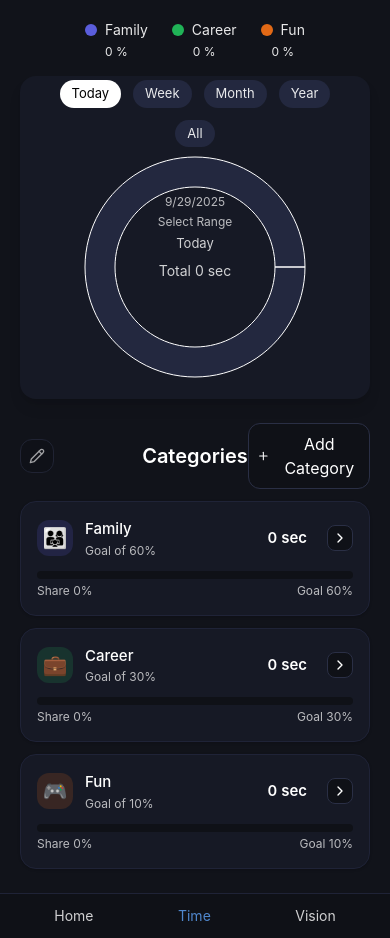
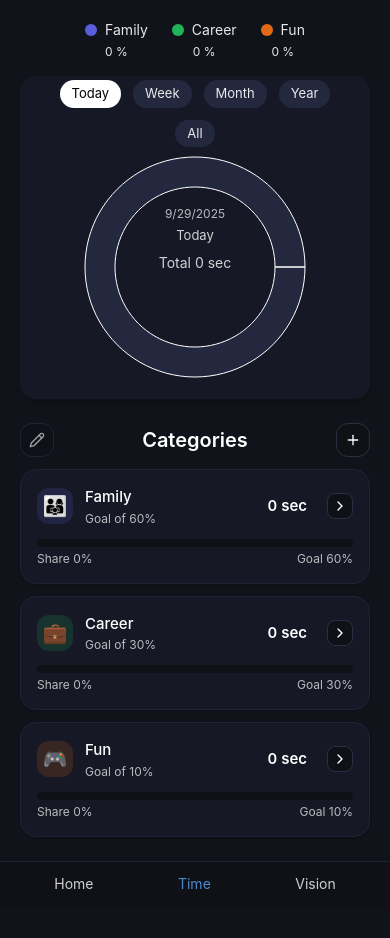
Before and after one commit to Brock-Denton/tracer, a Next.js app: page / in a window 390 px wide. After the commit the page ends 906 px from the top, so only its background shows below. Built offline with nearby package versions, Linux system fonts and the light colour scheme.

Commit message:
Make UI more mobile-friendly: symbol-only buttons, remove text, shift circle content down

```diff
--- a/app/page.tsx
+++ b/app/page.tsx
@@ -1546,7 +1546,7 @@ export default function TimeTrackerMVP() {
 
             {/* Center content of the dial */}
             <div className="absolute inset-0 flex items-center justify-center pointer-events-none">
-              <div className="text-center">
+              <div className="text-center mt-1">
                 <div className="text-xs opacity-70 mb-1">{todayStr}</div>
                 {runningSession ? (
                   <>
@@ -1555,7 +1555,6 @@ export default function TimeTrackerMVP() {
                   </>
                 ) : (
                   <>
-                    <div className="text-xs opacity-70">Select Range</div>
                     <div className="text-[13px] opacity-80 mt-1">{range}</div>
                   </>
                 )}
@@ -1574,7 +1573,7 @@ export default function TimeTrackerMVP() {
           <div className="flex items-center mb-3">
             <div className="w-40 flex items-center gap-2">
               {currentParentId && (
-                <button onClick={goBack} className="px-2 py-2 rounded-xl border border-[#2a2f45] bg-[#0f1117] hover:border-white/50">← Back</button>
+                <button onClick={goBack} className="px-2 py-2 rounded-xl border border-[#2a2f45] bg-[#0f1117] hover:border-white/50" title="Back">←</button>
               )}
               <button
                 onClick={() => setEditMode((e) => !e)}
@@ -1591,9 +1590,10 @@ export default function TimeTrackerMVP() {
               {!adderOpen && (
                 <button
                   onClick={openAdder}
-                  className="flex items-center gap-2 px-2 py-2 rounded-xl border border-[#2a2f45] hover:border-white/50 bg-[#0f1117]"
+                  className="px-2 py-2 rounded-xl border border-[#2a2f45] hover:border-white/50 bg-[#0f1117]"
+                  title={currentParentId ? "Add Subcategory" : "Add Category"}
                 >
-                  <Plus size={16} /> Add {currentParentId ? "Subcategory" : "Category"}
+                  <Plus size={16} />
                 </button>
               )}
             </div>
```
